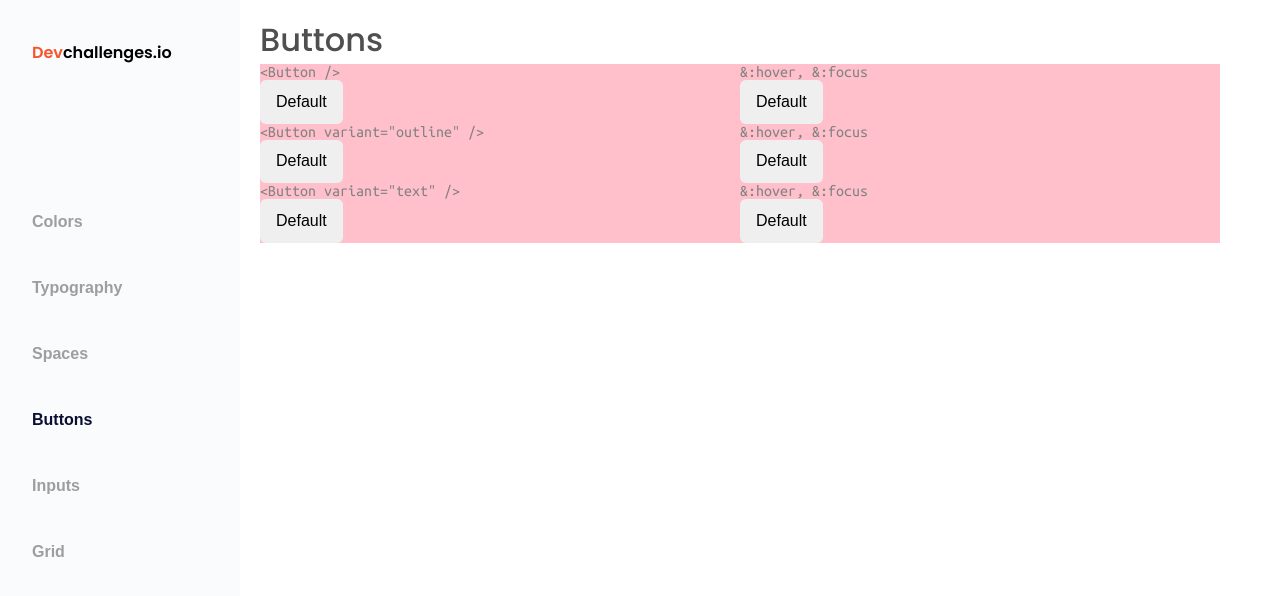
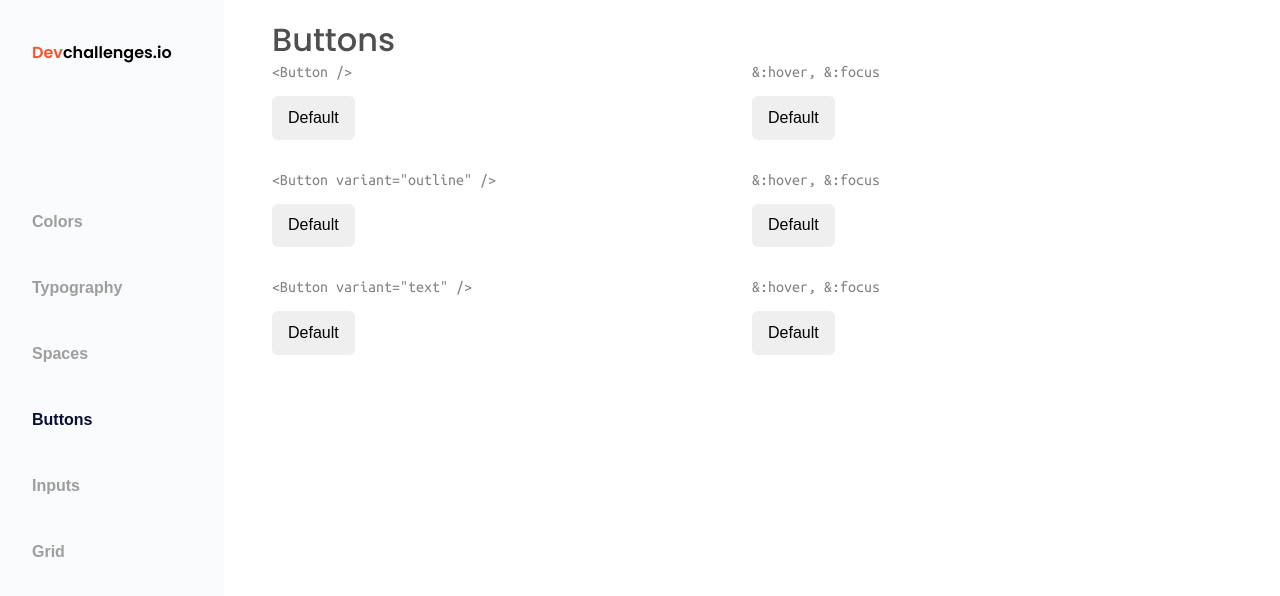
Before and after one commit to gabycode/buttonComponent, a React (Vite) app: page / in a window 1280 px wide. Shown: the top 596 px of the page. Built offline with nearby package versions, Linux system fonts and the light colour scheme.

Commit message:
button component styling

```diff
--- a/src/App.css
+++ b/src/App.css
@@ -92,8 +92,38 @@
   color: #828282;
 }
 
-.button-subtitle .main-- {
+.main {
+  /* width: 1000px; */
+  margin: 1em auto;
+}
+
+.main .title {
+  font-family: "Poppins", sans-serif;
+  font-weight: 500;
+  color: #4f4f4f;
+}
+
+.button-row {
+  display: flex;
+}
+
+.button-row .button-title {
   color: #333;
+}
+
+button {
+  margin-top: 1em;
+  padding: 0.8em 1em;
+  border-radius: 6px;
+  font-family: "Noto Sans JP", sans-serif;
+  font-size: 16px;
+  border: none;
+  cursor: pointer;
+}
+
+.btns-container {
+  width: 50vw;
+  margin-bottom: 2em;
 }
 
 @media (min-width: 768px) {
@@ -135,29 +165,11 @@
 
   .main {
     width: 1000px;
-    margin: 1em auto;
-  }
-
-  .main .title {
-    font-family: "Poppins", sans-serif;
-    font-weight: 500;
-    color: #4f4f4f;
-  }
-
-  .button-row {
-    display: flex;
-  }
-
-  button {
-    padding: 0.8em 1em;
-    border-radius: 6px;
-    font-family: "Noto Sans JP", sans-serif;
-    font-size: 16px;
-    border: none;
+    margin: 1em 3em;
   }
 
   .btns-container {
     width: 30em;
-    background-color: pink;
+    margin-bottom: 2em;
   }
 }
```
